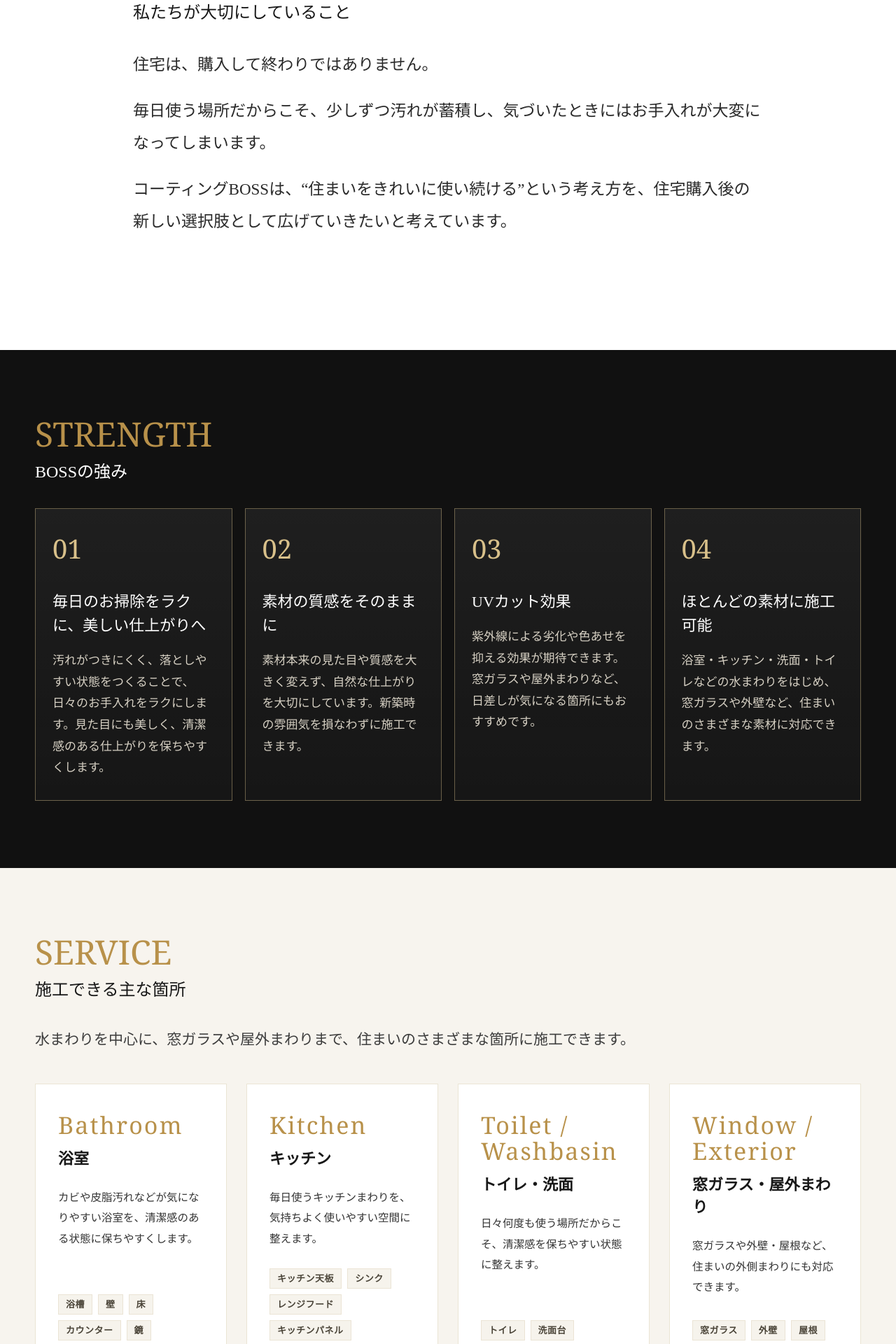
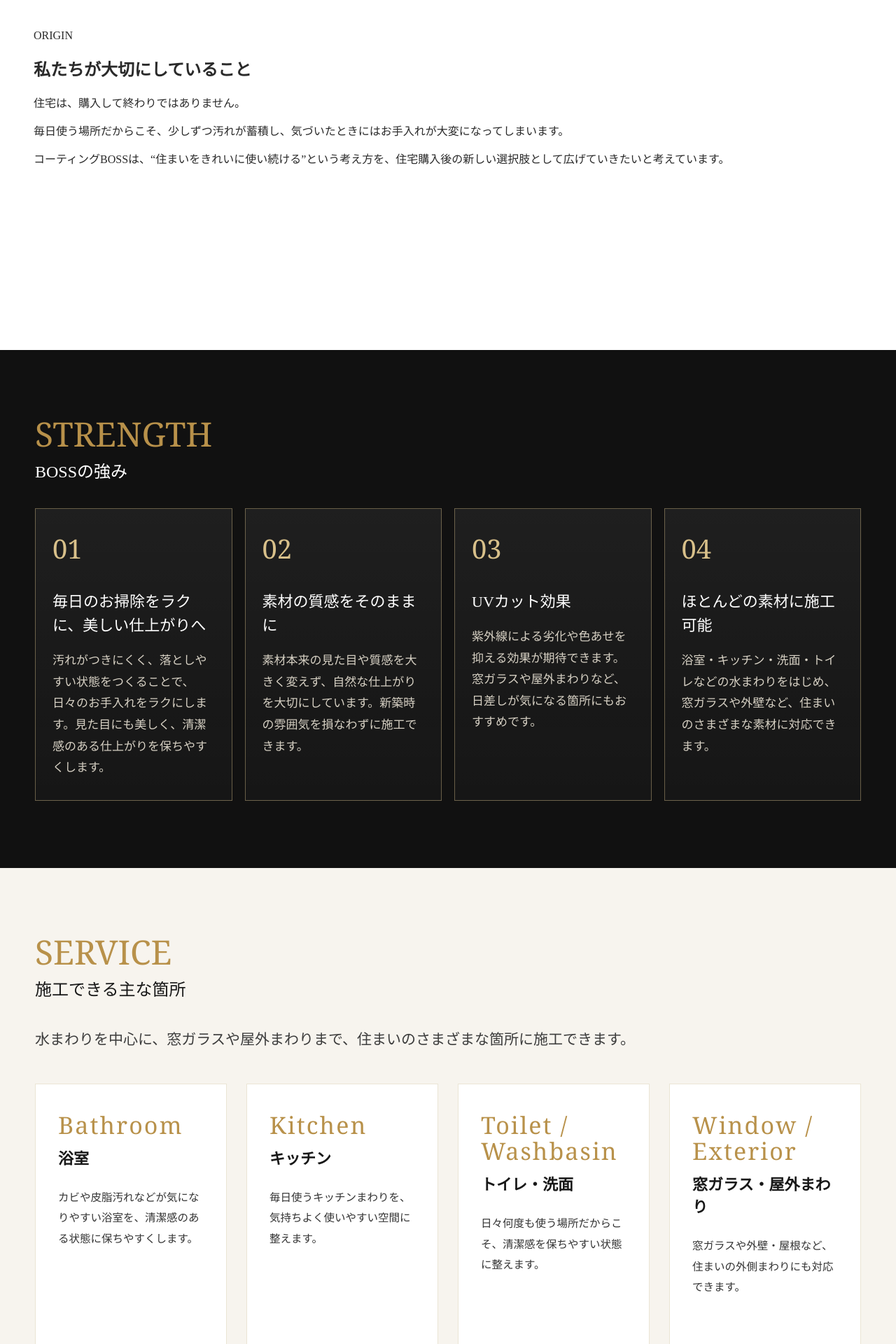
Before and after one commit to takuho1229/CoatingBOSS-Zoomdocument, a Next.js app: page / in a window 1280 px wide. Shown: the part 1700-3620 px from the top of the page at 70% size. Built offline with nearby package versions, Linux system fonts and the light colour scheme.

Commit message:
Sync Next page with refined presentation layout

```diff
--- a/app/page.tsx
+++ b/app/page.tsx
@@ -30,25 +30,21 @@ const services = [
     en: "Bathroom",
     title: "浴室",
     body: "カビや皮脂汚れなどが気になりやすい浴室を、清潔感のある状態に保ちやすくします。",
-    tags: ["浴槽", "壁", "床", "カウンター", "鏡"],
   },
   {
     en: "Kitchen",
     title: "キッチン",
     body: "毎日使うキッチンまわりを、気持ちよく使いやすい空間に整えます。",
-    tags: ["キッチン天板", "シンク", "レンジフード", "キッチンパネル"],
   },
   {
     en: "Toilet / Washbasin",
     title: "トイレ・洗面",
     body: "日々何度も使う場所だからこそ、清潔感を保ちやすい状態に整えます。",
-    tags: ["トイレ", "洗面台"],
   },
   {
     en: "Window / Exterior",
     title: "窓ガラス・屋外まわり",
     body: "窓ガラスや外壁・屋根など、住まいの外側まわりにも対応できます。",
-    tags: ["窓ガラス", "外壁", "屋根"],
   },
 ];
 
@@ -102,10 +98,12 @@ export default function Page() {
       </section>
 
       <section className="page-section origin-section">
-        <div className="narrow-content">
-          <SectionTitle en="ORIGIN" ja="私たちが大切にしていること" />
-          <div className="body-copy strong-copy">
-            <p>住宅は、購入して終わりではありません。</p>
+        <div className="origin-inner">
+          <p className="origin-kicker">ORIGIN</p>
+          <h2 className="origin-title">私たちが大切にしていること</h2>
+          <p className="origin-lead">住宅は、購入して終わりではありません。</p>
+          <div className="origin-line" />
+          <div className="origin-text">
             <p>毎日使う場所だからこそ、少しずつ汚れが蓄積し、気づいたときにはお手入れが大変になってしまいます。</p>
             <p>コーティングBOSSは、“住まいをきれいに使い続ける”という考え方を、住宅購入後の新しい選択肢として広げていきたいと考えています。</p>
           </div>
@@ -118,9 +116,9 @@ export default function Page() {
           <div className="strength-grid">
             {strengths.map((item) => (
               <article className="strength-card" key={item.number}>
-                <span>{item.number}</span>
-                <h3>{item.title}</h3>
-                <p>{item.body}</p>
+                <span className="strength-number">{item.number}</span>
+                <h3 className="strength-title">{item.title}</h3>
+                <p className="strength-text">{item.body}</p>
               </article>
             ))}
           </div>
@@ -139,14 +137,10 @@ export default function Page() {
                 <p className="service-card-en">{service.en}</p>
                 <h3 className="service-card-title">{service.title}</h3>
                 <p className="service-card-text">{service.body}</p>
-                <div className="service-tags">
-                  {service.tags.map((tag) => (
-                    <span className="service-tag" key={tag}>{tag}</span>
-                  ))}
-                </div>
               </article>
             ))}
           </div>
+          <div className="section-divider" />
         </div>
       </section>
 
```
